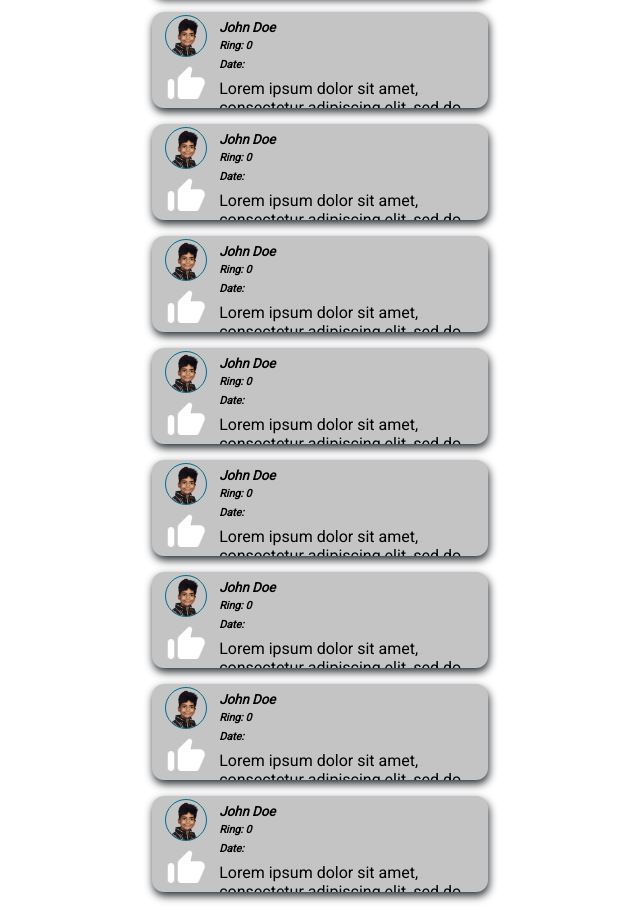
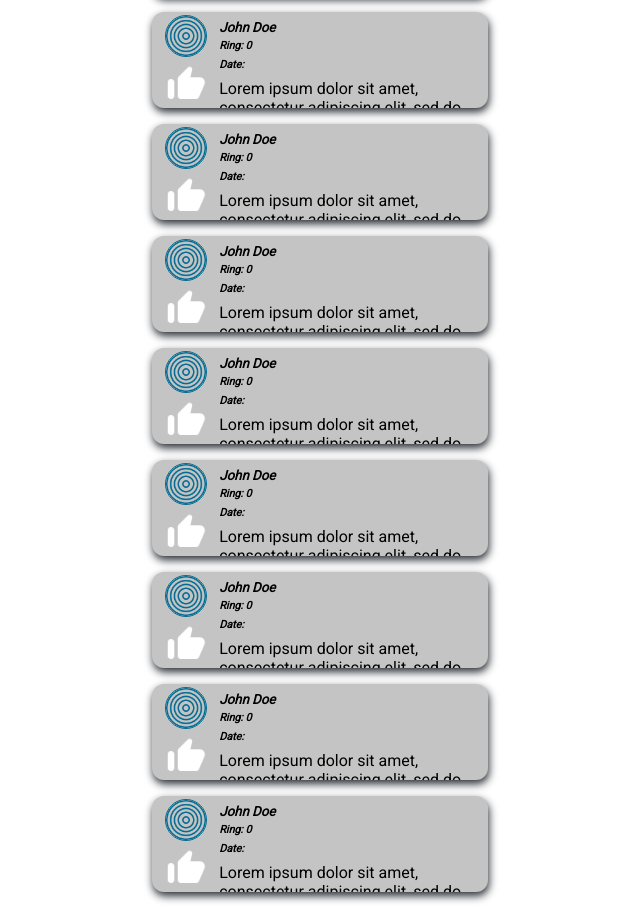
Before and after one commit to Saturnd-Earth/se-fe, a React (Create React App) app: page /my_post in a window 1280 px wide. Shown: the part 323-1231 px from the top of the page, without its empty margins (320-960 px from the left). Built offline with nearby package versions, Linux system fonts and the light colour scheme; a web font is replaced by a local one.

Commit message:
change post icon depending on which page user is on

```diff
--- a/src/App.js
+++ b/src/App.js
@@ -34,7 +34,7 @@ export default class App extends Component {
               feed: feedWhite,
               awards: awardsWhite
             }}/>
-            <Feed headerTitle='Home'/>
+            <Feed headerTitle='Home' myPostsPage={false}/>
           </section>
         }/>
         <Route exact path='/make_post' render={ () =>
@@ -56,7 +56,7 @@ export default class App extends Component {
               feed: feedBlue,
               awards: awardsWhite
             }}/>
-            <Feed headerTitle='My Posts'/>
+            <Feed headerTitle='My Posts' myPostsPage={true}/>
           </section>}
         />
         <Route exact path='/awards' render={ () =>
--- a/src/Feed/Feed.js
+++ b/src/Feed/Feed.js
@@ -6,15 +6,15 @@ export default function Feed(props) {
     return (
         <section className='feed'>
             <h1 className='header-title'>{props.headerTitle}</h1>
-            <Post/>
-            <Post/>
-            <Post/>
-            <Post/>
-            <Post/>
-            <Post/>
-            <Post/>
-            <Post/>
-            <Post/>
+            <Post myPostsPage={props.myPostsPage}/>
+            <Post myPostsPage={props.myPostsPage}/>
+            <Post myPostsPage={props.myPostsPage}/>
+            <Post myPostsPage={props.myPostsPage}/>
+            <Post myPostsPage={props.myPostsPage}/>
+            <Post myPostsPage={props.myPostsPage}/>
+            <Post myPostsPage={props.myPostsPage}/>
+            <Post myPostsPage={props.myPostsPage}/>
+            <Post myPostsPage={props.myPostsPage}/>
         </section>
     )
 }
--- a/src/Post/Post.js
+++ b/src/Post/Post.js
@@ -5,6 +5,7 @@ import '../Scss/base.scss';
 import dummyIcon from '../Images/dummyIcon.png';
 import defaultLike from '../Images/like-white.png';
 import blueLike from '../Images/like-blue.png';
+import ringIcon from '../Images/ring-icon.png';
 
 export default class Post extends Component {
     constructor(props) {
@@ -28,7 +29,12 @@ export default class Post extends Component {
     }
 
     componentDidMount = () => {
-        //
+        if (this.props.myPostsPage) {
+            this.setState({userInfo: {
+                ...this.state.userInfo,
+                userIcon: ringIcon
+            }})
+        }
     }
 
     like = () => {
```
Also changed, not shown: src/images/ring-icon.png (added), 1 other file (tests, documents, lock files or other folders).
